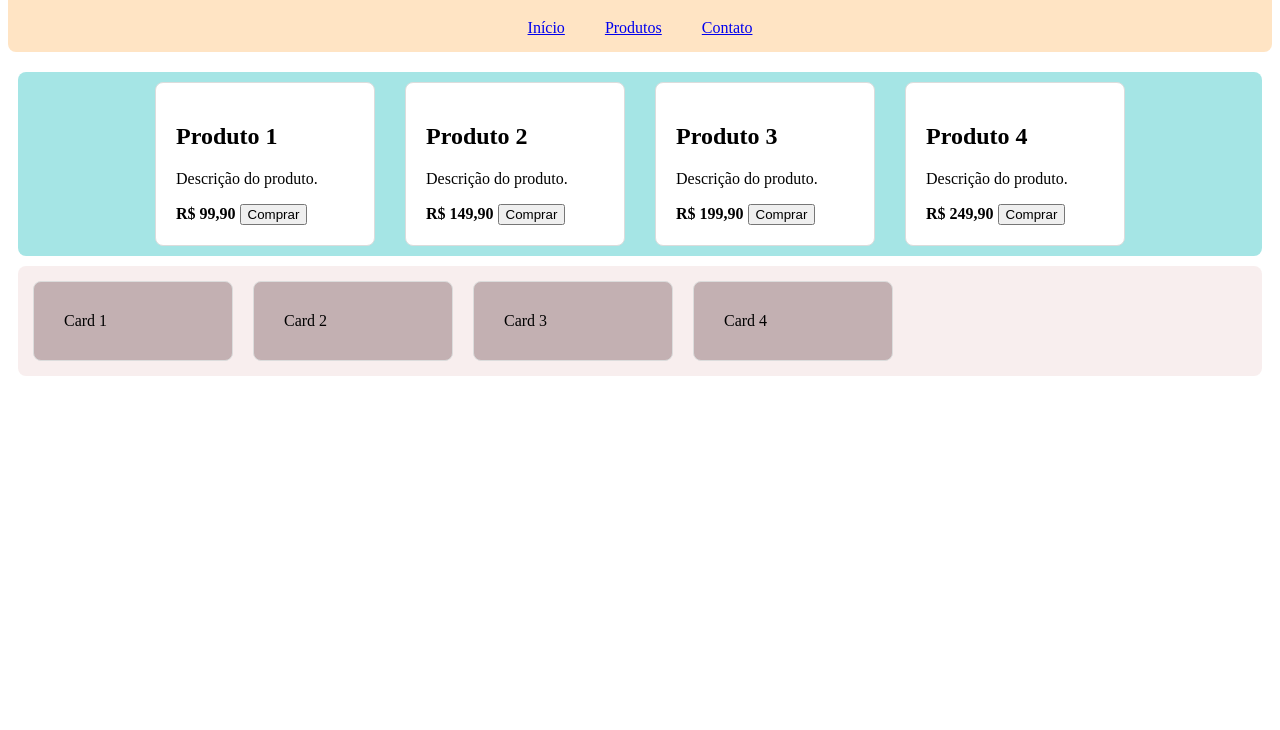
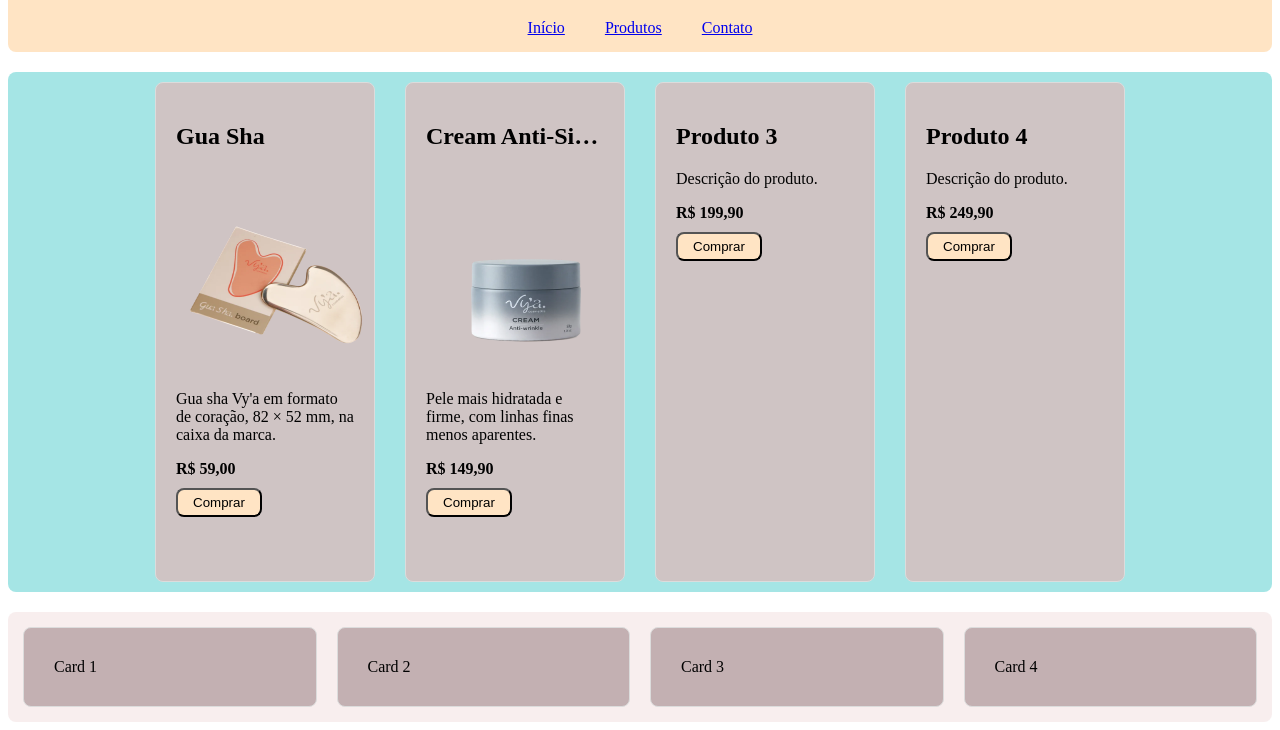
Before and after one commit to julliadominique/Flexbox, a plain HTML site: page index.html in a window 1280 px wide. Shown: the part 84-814 px from the top of the page. Drawn offline with Linux system fonts and the light colour scheme.

Commit message:
andamento do flexbox

```diff
--- a/CSS/style.css
+++ b/CSS/style.css
@@ -31,7 +31,7 @@ gap: 15px;
 
 .produtos-body {
     border-radius: 8px;
-    margin: 10px 10px 5px 10px;
+    margin: 20px 0;
     display: flex;
     flex-wrap: wrap;
     gap: 20px;
@@ -41,9 +41,21 @@ gap: 15px;
     background-color: rgba(52, 197, 197, 0.438);
 
 }
+.guasha {
+    width: 200px;
+    height: 200px;
+    border-radius: 8px;
+}
+.creme{
+     width: 200px;
+    height: 200px;
+    border-radius: 8px;
+}
 
 .produto {
-    background-color: #ffffff;
+    min-height: 500px;
+
+    background-color: #ff9e9e75;
     margin: 10px 5px 10px;
     width: 220px;
     padding: 20px;
@@ -54,18 +66,43 @@ gap: 15px;
     box-shadow: 50px
 }
 
+.produto h2{
+     text-overflow: ellipsis;
+     white-space: nowrap;
+     overflow: hidden;
+}
 .galeria {
+
 
     border-radius: 8px;
     display: flex;
     padding: 15px;
-    margin: 10px 10px 5px;
+    margin: 10px 0 5px;
     flex-wrap: wrap;
     gap: 20px;
     background-color: rgba(201, 126, 126, 0.13);
 }
 
+
+button {
+    display: flex;
+    justify-content: center;
+    align-items: center;
+    background-color: bisque;
+    padding: 5px 15px;
+    border-radius: 8px;
+    margin-top: 10px;
+}
+button:hover {
+    background-color: #f5e0d3;
+    transform: scale(1.05);
+}
+
+
+
 .card {
+
+    flex: auto;
     align-items: center;
     background-color: rgba(161, 136, 139, 0.603);
     width: 200px;
@@ -74,3 +111,6 @@ gap: 15px;
     border-radius: 8px;
     gap: 20px;
 }
+.card:hover{
+    transform: scale(1.1);
+}
--- a/index.html
+++ b/index.html
@@ -21,14 +21,20 @@
         <section class="produtos-body">
             <article class="produto">
 
-                <h2>Produto 1</h2>
-                <p>Descrição do produto.</p>
-                <strong>R$ 99,90</strong>
+                <h2>Gua Sha</h2>
+
+                <img class= guasha src="img/guasha.jpg" alt="Massageador Facial.">
+
+                <p>Gua sha Vy'a em formato de coração, 82 × 52 mm, na caixa da marca.</p>
+
+                <strong>R$ 59,00</strong>
                 <button>Comprar</button>
             </article>
             <article class="produto">
-                <h2>Produto 2</h2>
-                <p>Descrição do produto.</p>
+                <h2>Cream Anti-Sinais</h2>
+                  <img class= creme src="img/creme.jpg" alt=" Creme Facial.">
+
+                <p>Pele mais hidratada e firme, com linhas finas menos aparentes.</p>
                 <strong>R$ 149,90</strong>
                 <button>Comprar</button>
             </article>
```
Also changed, not shown: img/creme.jpg (added), img/guasha.jpg (added), img/serum.jpg (added), img/spray.jpg (added).
